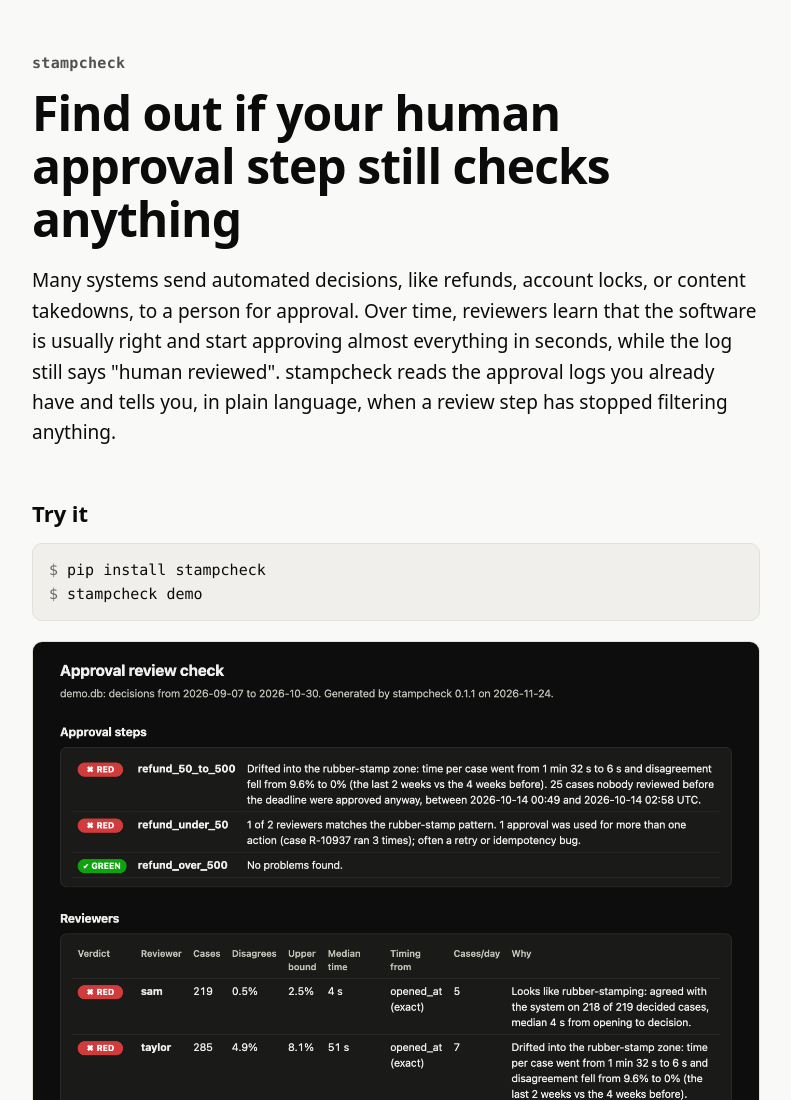
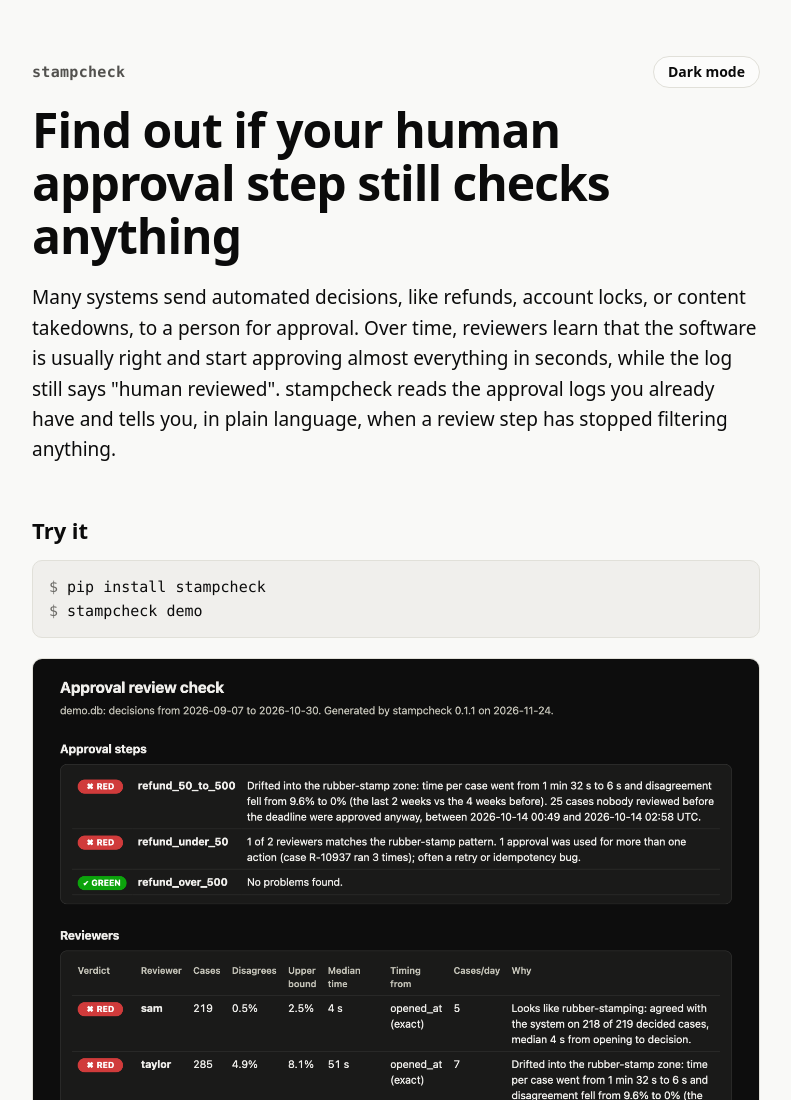
Before and after one commit to noahberry01123/stampcheck, a plain HTML site: page docs/index.html in a window 1280 px wide. Shown: the top 1100 px of the page, without its empty margins (244-1035 px from the left). Drawn offline with Linux system fonts and the light colour scheme.

Commit message:
Landing page: light mode by default, with a dark mode switch
The page no longer follows the OS setting. Visitors start in light mode
and can switch to dark at the top; the choice is remembered in the
browser.

Co-Authored-By: Claude Opus 5.5 <noreply@anthropic.com>

```diff
--- a/docs/index.html
+++ b/docs/index.html
@@ -5,18 +5,17 @@
 <meta name="viewport" content="width=device-width, initial-scale=1">
 <title>stampcheck: check your human approval step</title>
 <meta name="description" content="stampcheck reads the approval logs you already have and tells you when a human approval step has quietly become a rubber stamp.">
+<script>try { if (localStorage.getItem("stampcheck-theme") === "dark") document.documentElement.setAttribute("data-theme", "dark"); } catch (e) {}</script>
 <style>
 :root {
   color-scheme: light;
   --page: #f9f9f7; --surface: #fcfcfb; --ink: #0b0b0b; --ink2: #52514e; --muted: #6b6a66;
   --border: #e1e0d9; --code: #f0efec; --accent: #d03b3b; --link: #1c5cab;
 }
-@media (prefers-color-scheme: dark) {
-  :root {
-    color-scheme: dark;
-    --page: #0d0d0d; --surface: #1a1a19; --ink: #f0efec; --ink2: #c3c2b7; --muted: #898781;
-    --border: #2c2c2a; --code: #232321; --accent: #e66767; --link: #6da7ec;
-  }
+:root[data-theme="dark"] {
+  color-scheme: dark;
+  --page: #0d0d0d; --surface: #1a1a19; --ink: #f0efec; --ink2: #c3c2b7; --muted: #898781;
+  --border: #2c2c2a; --code: #232321; --accent: #e66767; --link: #6da7ec;
 }
 * { box-sizing: border-box; }
 body {
@@ -24,6 +23,13 @@ body {
   font: 17px/1.6 system-ui, -apple-system, "Segoe UI", sans-serif;
 }
 main { max-width: 760px; margin: 0 auto; padding: 56px 16px 64px; }
+.top { display: flex; justify-content: space-between; align-items: center; gap: 12px; }
+.theme {
+  font: 600 14px/1 system-ui, -apple-system, "Segoe UI", sans-serif; color: var(--ink); cursor: pointer;
+  background: var(--surface); border: 1px solid var(--border); border-radius: 999px; padding: 8px 14px;
+}
+.theme:hover { border-color: var(--muted); }
+.theme:focus-visible { outline: 2px solid var(--link); outline-offset: 2px; }
 .brand { font: 600 15px/1 ui-monospace, "SF Mono", Menlo, monospace; color: var(--ink2); letter-spacing: .02em; }
 h1 { font-size: clamp(32px, 6vw, 48px); line-height: 1.1; letter-spacing: -0.02em; margin: 16px 0 20px; }
 h2 { font-size: 22px; margin: 48px 0 12px; }
@@ -58,7 +64,10 @@ footer p { color: var(--muted); }
 </head>
 <body>
 <main>
-  <div class="brand">stampcheck</div>
+  <div class="top">
+    <div class="brand">stampcheck</div>
+    <button class="theme" id="theme" type="button" aria-pressed="false">Dark mode</button>
+  </div>
   <h1>Find out if your human approval step still checks anything</h1>
   <p class="lead">Many systems send automated decisions, like refunds, account locks, or content takedowns, to a person for approval.
     Over time, reviewers learn that the software is usually right and start approving almost everything in seconds, while the log still says "human reviewed".
@@ -96,5 +105,22 @@ footer p { color: var(--muted); }
     <p>Free and open source (MIT licence). Made by Noah Berry.</p>
   </footer>
 </main>
+<script>
+(function () {
+  var root = document.documentElement, btn = document.getElementById("theme");
+  function apply(theme) {
+    var dark = theme === "dark";
+    root.setAttribute("data-theme", dark ? "dark" : "light");
+    btn.textContent = dark ? "Light mode" : "Dark mode";
+    btn.setAttribute("aria-pressed", dark ? "true" : "false");
+  }
+  apply(root.getAttribute("data-theme"));
+  btn.addEventListener("click", function () {
+    var next = root.getAttribute("data-theme") === "dark" ? "light" : "dark";
+    apply(next);
+    try { localStorage.setItem("stampcheck-theme", next); } catch (e) {}
+  });
+})();
+</script>
 </body>
 </html>
```
